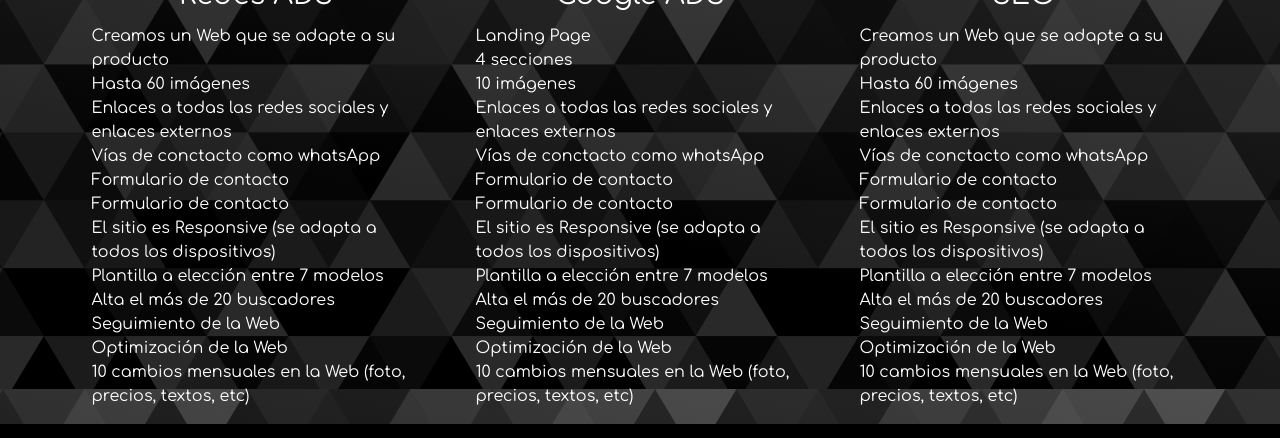
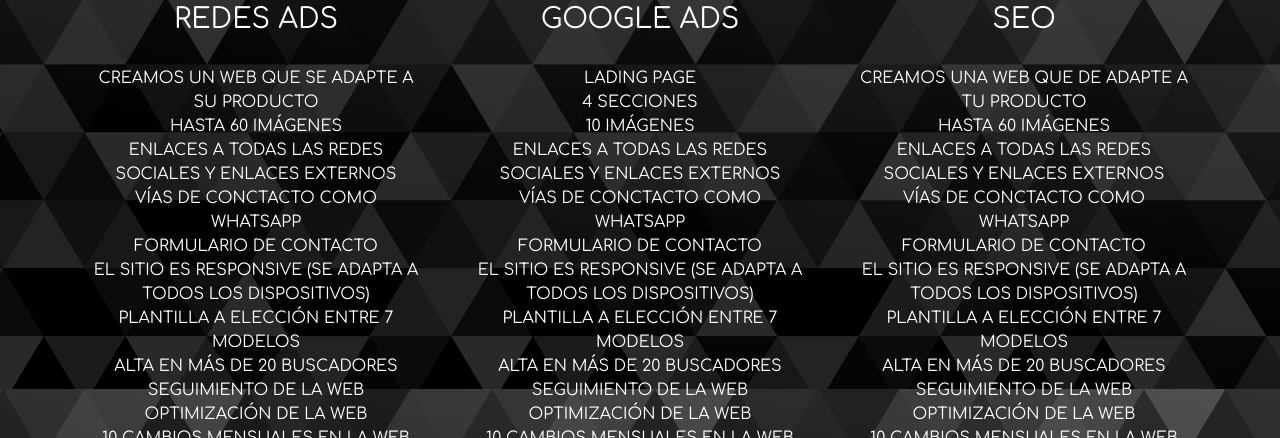
Before and after one commit to Romina-Barrionuevo/IDEA-BARRIONUEVO-ROMINA, a website: page otrosServiciosDiditales.html in a window 1280 px wide. Shown: the part 411-849 px from the top of the page. Drawn offline with nearby package versions, Linux system fonts and the light colour scheme.

Commit message:
contenido

```diff
--- a/otrosServiciosDiditales.html
+++ b/otrosServiciosDiditales.html
@@ -61,61 +61,59 @@
     </header>
     <main class="main_container">
         <h2>Otros Servicios Digitales</h2>
+        <br>
         <section>
             <div class="servicios">
                 <article>
                     <img src="imagen\redes.png" width="120" height="80" /> <br>
-                    <h3>Redes ADS</h3>
+                    <h3>REDES ADS</h3>
                     <ul>
-                        <li>Creamos un Web que se adapte a su producto</li>
-                        <li>Hasta 60 imágenes</li>
-                        <li>Enlaces a todas las redes sociales y enlaces externos</li>
-                        <li>Vías de conctacto como whatsApp</li>
-                        <li>Formulario de contacto</li>
-                        <li>Formulario de contacto</li>
-                        <li>El sitio es Responsive (se adapta a todos los dispositivos)</li>
-                        <li>Plantilla a elección entre 7 modelos</li>
-                        <li>Alta el más de 20 buscadores</li>
-                        <li>Seguimiento de la Web</li>
-                        <li>Optimización de la Web</li>
-                        <li>10 cambios mensuales en la Web (foto, precios, textos, etc)</li>
+                        <li>CREAMOS UN WEB QUE SE ADAPTE A SU PRODUCTO</li>
+                        <li>HASTA 60 IMÁGENES</li>
+                        <li>ENLACES A TODAS LAS REDES SOCIALES Y ENLACES EXTERNOS</li>
+                        <li>VÍAS DE CONCTACTO COMO WHATSAPP</li>
+                        <li>FORMULARIO DE CONTACTO</li>
+                        <li>EL SITIO ES RESPONSIVE (SE ADAPTA A TODOS LOS DISPOSITIVOS)</li>
+                        <li>PLANTILLA A ELECCIÓN ENTRE 7 MODELOS</li>
+                        <li>ALTA EN MÁS DE 20 BUSCADORES</li>
+                        <li>SEGUIMIENTO DE LA WEB</li>
+                        <li>OPTIMIZACIÓN DE LA WEB</li>
+                        <li>10 CAMBIOS MENSUALES EN LA WEB (FOTO, PRECIOS, TEXTOS, ETC)</li>
                     </ul>
                 </article>
                 <article>
                     <img src="imagen\googleAds.jpeg" width="80" height="80" /> <br>
-                    <h3>Google ADS</h3>
+                    <h3>GOOGLE ADS</h3>
                     <ul>
-                        <li>Landing Page</li>
-                        <li>4 secciones</li>
-                        <li>10 imágenes</li>
-                        <li>Enlaces a todas las redes sociales y enlaces externos</li>
-                        <li>Vías de conctacto como whatsApp</li>
-                        <li>Formulario de contacto</li>
-                        <li>Formulario de contacto</li>
-                        <li>El sitio es Responsive (se adapta a todos los dispositivos)</li>
-                        <li>Plantilla a elección entre 7 modelos</li>
-                        <li>Alta el más de 20 buscadores</li>
-                        <li>Seguimiento de la Web</li>
-                        <li>Optimización de la Web</li>
-                        <li>10 cambios mensuales en la Web (foto, precios, textos, etc)</li>
+                        <li>LADING PAGE</li>
+                        <li>4 SECCIONES</li>
+                        <li>10 IMÁGENES</li>
+                        <li>ENLACES A TODAS LAS REDES SOCIALES Y ENLACES EXTERNOS</li>
+                        <li>VÍAS DE CONCTACTO COMO WHATSAPP</li>
+                        <li>FORMULARIO DE CONTACTO</li>
+                        <li>EL SITIO ES RESPONSIVE (SE ADAPTA A TODOS LOS DISPOSITIVOS)</li>
+                        <li>PLANTILLA A ELECCIÓN ENTRE 7 MODELOS</li>
+                        <li>ALTA EN MÁS DE 20 BUSCADORES</li>
+                        <li>SEGUIMIENTO DE LA WEB</li>
+                        <li>OPTIMIZACIÓN DE LA WEB</li>
+                        <li>10 CAMBIOS MENSUALES EN LA WEB (FOTO, PRECIOS, TEXTOS, ETC)</li>
                     </ul>
                 </article>
                 <article>
                     <img src="imagen\seo.png" width="120" height="80" /> <br>
                     <h3>SEO</h3>
                     <ul>
-                        <li>Creamos un Web que se adapte a su producto</li>
-                        <li>Hasta 60 imágenes</li>
-                        <li>Enlaces a todas las redes sociales y enlaces externos</li>
-                        <li>Vías de conctacto como whatsApp</li>
-                        <li>Formulario de contacto</li>
-                        <li>Formulario de contacto</li>
-                        <li>El sitio es Responsive (se adapta a todos los dispositivos)</li>
-                        <li>Plantilla a elección entre 7 modelos</li>
-                        <li>Alta el más de 20 buscadores</li>
-                        <li>Seguimiento de la Web</li>
-                        <li>Optimización de la Web</li>
-                        <li>10 cambios mensuales en la Web (foto, precios, textos, etc)</li>
+                        <li>CREAMOS UNA WEB QUE DE ADAPTE A TU PRODUCTO</li>
+                        <li>HASTA 60 IMÁGENES</li>
+                        <li>ENLACES A TODAS LAS REDES SOCIALES Y ENLACES EXTERNOS</li>
+                        <li>VÍAS DE CONCTACTO COMO WHATSAPP</li>
+                        <li>FORMULARIO DE CONTACTO</li>
+                        <li>EL SITIO ES RESPONSIVE (SE ADAPTA A TODOS LOS DISPOSITIVOS)</li>
+                        <li>PLANTILLA A ELECCIÓN ENTRE 7 MODELOS</li>
+                        <li>ALTA EN MÁS DE 20 BUSCADORES</li>
+                        <li>SEGUIMIENTO DE LA WEB</li>
+                        <li>OPTIMIZACIÓN DE LA WEB</li>
+                        <li>10 CAMBIOS MENSUALES EN LA WEB (FOTO, PRECIOS, TEXTOS, ETC)</li>
                     </ul>
                 </article>
             </div>
--- a/scss/_formatoSecciones.scss
+++ b/scss/_formatoSecciones.scss
@@ -10,17 +10,19 @@
     }
   }
 
-  section{
-    div{
-      a{
+  section {
+    div {
+      a {
         display: block;
         padding: 10px;
         text-align: center;
         text-decoration: none;
         text-transform: uppercase;
         color: white;
-        font-size: 14px;
+        font-size: 18px;
         background-color: $colorFondoNav;
+        margin-top: 15px;
+        margin-bottom: 15px;
 
       }
     }
@@ -37,14 +39,14 @@
 
   /* secciones index*/
 
-  main{
+  main {
     section {
       div {
-        h2{
+        h2 {
           text-align: map-get($titulos, centrado);
           margin-top: 15px;
           margin-bottom: 15px;
-          font-size: 30px;
+          font-size: 40px;
         }
       }
     }
@@ -63,7 +65,7 @@
 
   div {
     h1 {
-      text-align: map-get($titulos, centrado )
+      text-align: map-get($titulos, centrado)
     }
   }
 
@@ -77,6 +79,7 @@
     article {
       h2 {
         text-align: left;
+        margin-bottom: 3%;
       }
     }
   }
@@ -86,6 +89,7 @@
     flex-direction: row;
     justify-content: space-between;
     flex-basis: 33%;
+
 
     @include responsive (pc) {
       flex-direction: row;
@@ -109,7 +113,7 @@
       div {
         article {
           flex-basis: 30%;
-          text-align: map-get($titulos, centrado );
+          text-align: map-get($titulos, centrado);
         }
       }
     }
@@ -119,11 +123,9 @@
     section {
       div {
         article {
-          p {
-            ul{
-              li{
+          ul {
+            li {
               text-align: map-get($textos, centrado);
-              }
             }
           }
         }
@@ -134,28 +136,30 @@
   article {
       ul {
         li {
-        text-align: map-get($textos,izquierda);
+          text-align: map-get($textos, centrado);
         }
         }
   }
 
-  main{
-    div{
-      article{
-        h4{
+  main {
+    div {
+      article {
+        h4 {
           margin-top: 5%;
+          margin-bottom: 8%;
         }
       }
     }
   }
 
   /*otros servicios*/
-  main{
-    section{
-      div{
-        article{
-          h3{
+  main {
+    section {
+      div {
+        article {
+          h3 {
             margin-top: 5%;
+            margin-bottom: 8%;
           }
         }
       }
@@ -195,13 +199,11 @@
   }
 
   /* incorporando extend*/
-  .servicios--qs{
+  .servicios--qs {
     display: flex;
     flex-direction: row;
     padding: 5px;
     text-align: justify;
-
-
 
     @include responsive (pc) {
       flex-direction: row;
@@ -220,9 +222,10 @@
     /* @extend .servicios;
 flex-direction: column;*/
   }
+
   /*otros servicios*/
-main{
-  h2{
+  main {
+    h2 {
       margin-bottom: 2%;
     }
   }
--- a/scss/_header.scss
+++ b/scss/_header.scss
@@ -37,6 +37,7 @@
         font-size: 14px;
         background-color: $colorFondoNav;
 
+
       }}}
 
   section {
```
Also changed, not shown: disenoWeb.html (+49 -15 lines), index.html (+8 -7 lines), quienesSomos.html (+2 -3 lines), css/estilo.css, scss/_estructura.scss (line endings or trailing spaces). Lines whose indentation alone changed are shown as unchanged.
